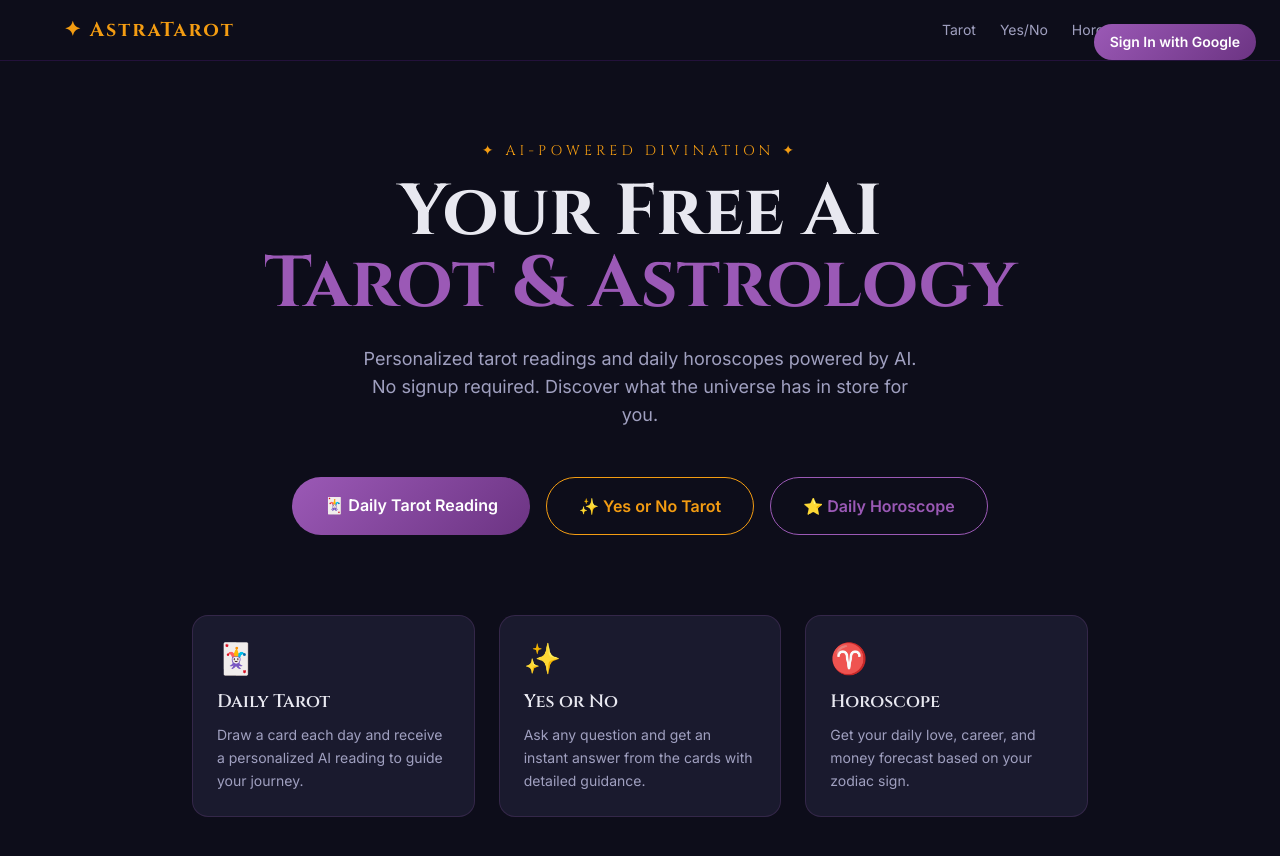
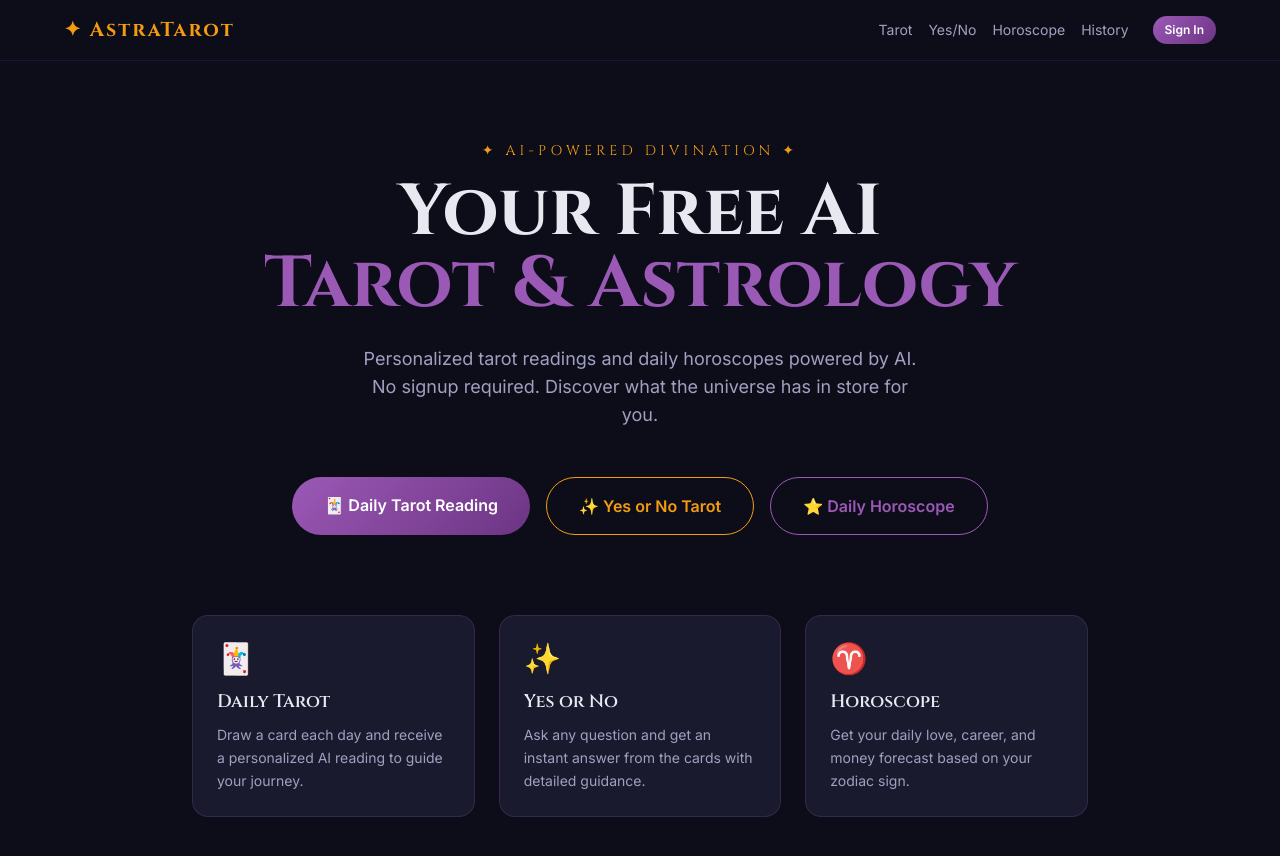
Before and after one commit to Amber-Mr-chen/Astro-Tarot-Realm, a Next.js app: page / in a window 1280 px wide. Shown: the top 856 px of the page. Built offline with nearby package versions, Linux system fonts and the light colour scheme; no server answers.

Commit message:
fix: Move auth button to navbar, fix layout crowding

```diff
--- /dev/null
+++ b/src/app/auth-button.tsx
@@ -0,0 +1,32 @@
+'use client'
+import { useSession, signIn, signOut } from 'next-auth/react'
+
+export default function AuthButton() {
+  const { data: session } = useSession()
+
+  if (session) {
+    return (
+      <div className="flex items-center gap-2">
+        <span className="text-textSub text-xs md:text-sm hidden sm:inline truncate max-w-[100px]">
+          {session.user?.name}
+        </span>
+        <button
+          onClick={() => signOut()}
+          className="px-3 py-1.5 rounded-full text-xs font-semibold bg-gray-700 text-white hover:bg-gray-600 whitespace-nowrap"
+        >
+          Sign Out
+        </button>
+      </div>
+    )
+  }
+
+  return (
+    <button
+      onClick={() => signIn('google')}
+      className="px-3 py-1.5 rounded-full text-xs font-semibold whitespace-nowrap"
+      style={{ background: 'linear-gradient(135deg, #9B59B6, #6C3483)', color: 'white' }}
+    >
+      Sign In
+    </button>
+  )
+}
--- a/src/app/layout.tsx
+++ b/src/app/layout.tsx
@@ -2,6 +2,7 @@ import type { Metadata } from 'next'
 import './globals.css'
 import AuthProvider from './providers'
 import BackButton from './back-button'
+import AuthButton from './auth-button'
 
 export const metadata: Metadata = {
   title: 'Free AI Tarot Reading & Astrology | AstraTarot',
@@ -13,19 +14,22 @@ export default function RootLayout({ children }: { children: React.ReactNode })
     <html lang="en">
       <body className="min-h-screen" style={{ backgroundColor: '#0D0D1A' }}>
         <AuthProvider>
-          <nav className="border-b border-purple-900/30 px-6 py-4">
-            <div className="max-w-6xl mx-auto flex items-center justify-between">
-              <div className="flex items-center gap-4">
+          <nav className="border-b border-purple-900/30 px-4 md:px-6 py-4">
+            <div className="max-w-6xl mx-auto flex items-center justify-between gap-4">
+              <div className="flex items-center gap-3 md:gap-4">
                 <BackButton />
-                <a href="/" className="font-cinzel text-xl font-bold text-gold tracking-widest">
+                <a href="/" className="font-cinzel text-lg md:text-xl font-bold text-gold tracking-widest">
                   ✦ AstraTarot
                 </a>
               </div>
-              <div className="flex gap-6 text-sm text-textSub">
-                <a href="/tarot" className="hover:text-gold transition-colors">Tarot</a>
-                <a href="/yes-no-tarot" className="hover:text-gold transition-colors">Yes/No</a>
-                <a href="/horoscope" className="hover:text-gold transition-colors">Horoscope</a>
-                <a href="/history" className="hover:text-gold transition-colors">History</a>
+              <div className="flex items-center gap-4 md:gap-6">
+                <div className="flex gap-3 md:gap-4 text-xs md:text-sm text-textSub">
+                  <a href="/tarot" className="hover:text-gold transition-colors">Tarot</a>
+                  <a href="/yes-no-tarot" className="hover:text-gold transition-colors">Yes/No</a>
+                  <a href="/horoscope" className="hover:text-gold transition-colors">Horoscope</a>
+                  <a href="/history" className="hover:text-gold transition-colors">History</a>
+                </div>
+                <AuthButton />
               </div>
             </div>
           </nav>
--- a/src/app/page.tsx
+++ b/src/app/page.tsx
@@ -1,7 +1,7 @@
 'use client'
 
 import Link from 'next/link'
-import { useSession, signIn, signOut } from 'next-auth/react'
+import { useSession } from 'next-auth/react'
 import { useEffect } from 'react'
 
 export default function Home() {
@@ -24,22 +24,6 @@ export default function Home() {
 
   return (
     <main className="min-h-screen flex flex-col items-center justify-center px-6 py-20 text-center">
-      {/* Auth Button */}
-      <div className="absolute top-6 right-6">
-        {session ? (
-          <div className="flex items-center gap-3">
-            <span className="text-textSub text-sm">{session.user?.name}</span>
-            <button onClick={() => signOut()} className="px-4 py-2 rounded-full text-sm font-semibold bg-gray-700 text-white hover:bg-gray-600">
-              Sign Out
-            </button>
-          </div>
-        ) : (
-          <button onClick={() => signIn('google')} className="px-4 py-2 rounded-full text-sm font-semibold" style={{ background: 'linear-gradient(135deg, #9B59B6, #6C3483)', color: 'white' }}>
-            Sign In with Google
-          </button>
-        )}
-      </div>
-
       {/* Hero */}
       <div className="mb-4 text-gold text-sm tracking-[0.3em] uppercase font-cinzel">
         ✦ AI-Powered Divination ✦
```
